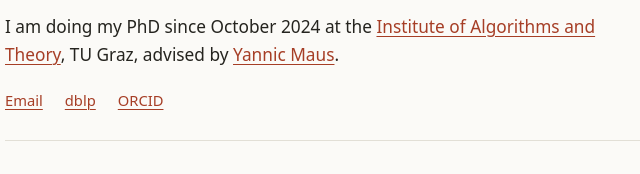
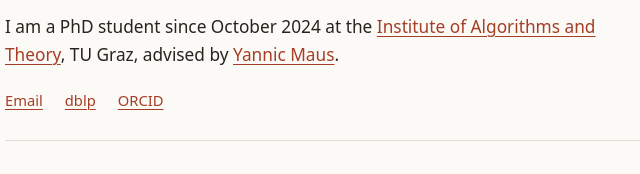
Before and after one commit to malte-baumecker/malte-baumecker.github.io, a plain HTML site: page index.html in a window 1280 px wide. Shown: the part 181-355 px from the top of the page, 263-903 px from the left. Drawn offline with Linux system fonts and the light colour scheme.

Commit message:
Update introduction paragraph for clarity

```diff
--- a/index.html
+++ b/index.html
@@ -86,7 +86,7 @@
     <main id="main">
       <header>
         <h1>Malte Baumecker</h1>
-        <p class="intro">I am doing my PhD since October 2024 at the <a href="https://www.tugraz.at/institute/atcs/home">Institute of Algorithms and Theory</a>, TU Graz, advised by <a href="https://academia.yannicmaus.de/">Yannic Maus</a>. </p>
+        <p class="intro">I am a PhD student since October 2024 at the <a href="https://www.tugraz.at/institute/atcs/home">Institute of Algorithms and Theory</a>, TU Graz, advised by <a href="https://academia.yannicmaus.de/">Yannic Maus</a>. </p>
         <div class="links" aria-label="Contact and profiles">
           <a href="mailto:malte.baumecker@tugraz.at">Email</a>
           <a href="https://dblp.org/pid/405/7892.html">dblp</a>
```
